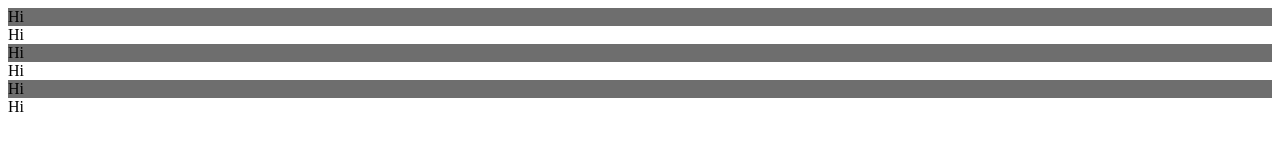
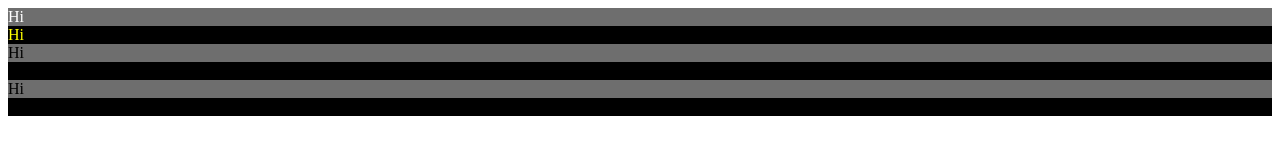
Before and after one commit to Alatariel42/Alatariel42.github.io, a plain HTML site: page index.html in a window 1280 px wide. Drawn offline with Linux system fonts and the light colour scheme.

Commit message:
text color update

```diff
--- a/style.css
+++ b/style.css
@@ -1,18 +1,20 @@
 #About {
-    background-color: #6E6E6E;
+  color: white;
+  background-color: #6E6E6E;
 }
 #Education {
-  background-color: white;
+  color: yellow;
+  background-color: black;
 }
 #Work {
   background-color: #6e6e6e;
 }
 #Proj {
-  background-color: white;
+  background-color: black;
 }
 #Service {
   background-color: #6E6E6E;
 }
 #Contact {
-  background-color: white;
+  background-color: black;
 }
```
